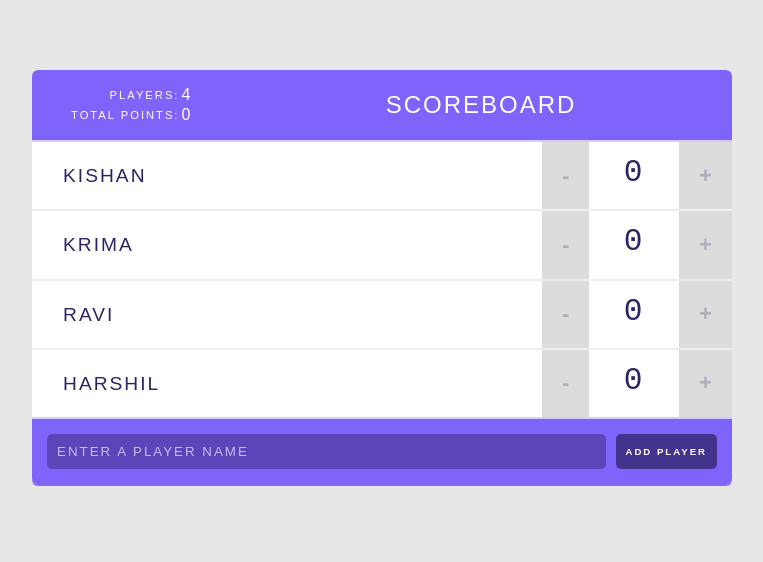
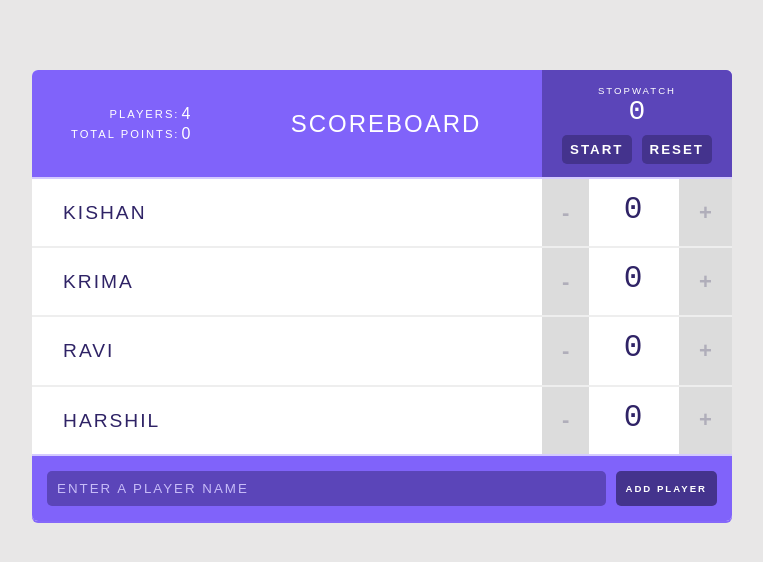
Before and after one commit to kkpatel911/React-App, a React (Create React App) app: page / in a window 1280 px wide. Shown: the top 562 px of the page, without its empty margins (258-1021 px from the left). Built offline with nearby package versions, Linux system fonts and the light colour scheme.

Commit message:
added stopwatch

```diff
--- a/package.json
+++ b/package.json
@@ -1,13 +1,17 @@
 {
   "name": "scoreboard",
+  "homepage": "https://kkpatel911.github.io/React-App",
   "version": "0.1.0",
   "private": true,
   "dependencies": {
+    "gh-pages": "^2.0.1",
     "react": "^16.4.2",
     "react-dom": "^16.4.2",
     "react-scripts": "1.1.5"
   },
   "scripts": {
+    "predeploy": "npm run build",
+    "deploy": "gh-pages -d build",
     "start": "react-scripts start",
     "build": "react-scripts build",
     "test": "react-scripts test --env=jsdom",
--- a/src/components/Header.js
+++ b/src/components/Header.js
@@ -1,11 +1,13 @@
 import React from "react";
 import Stats from "./Stats";
+import Stopwatch from "./Stopwatch";
 
 const Header = props => {
   return (
     <header>
       <Stats players={props.players} />
       <h1>{props.title}</h1>
+      <Stopwatch />
     </header>
   );
 };
--- a/src/components/Player.js
+++ b/src/components/Player.js
@@ -1,7 +1,10 @@
 import React from "react";
+
 import Counter from "./Counter";
 
 const Player = props => {
+  console.log(props.name);
+
   return (
     <div className="player">
       <span className="player-name">
--- /dev/null
+++ b/src/components/Stopwatch.js
@@ -0,0 +1,57 @@
+import React from "react";
+
+class Stopwatch extends React.Component {
+  state = {
+    isRunnig: false,
+    elapsedTime: 0,
+    prevTime: 0
+  };
+
+  handleStopwatch = () => {
+    this.setState(prevState => ({
+      isRunnig: !prevState.isRunnig
+    }));
+    if (!this.state.isRunnig) {
+      this.setState({ prevTime: Date.now() });
+    }
+  };
+
+  componentDidMount() {
+    this.intervalId = setInterval(() => this.tick(), 100);
+  }
+
+  componentWillUnmount() {
+    clearInterval(this.intervalId);
+  }
+
+  tick = () => {
+    // console.log("Yo");
+    if (this.state.isRunnig) {
+      const now = Date.now();
+      this.setState(prevState => ({
+        prevTime: now,
+        elapsedTime: prevState.elapsedTime + (now - this.state.prevTime)
+      }));
+    }
+  };
+
+  handleReset = () => {
+    this.setState({ elapsedTime: 0 });
+  };
+
+  render() {
+    const seconds = Math.floor(this.state.elapsedTime / 1000);
+    return (
+      <div className="stopwatch">
+        <h2>Stopwatch</h2>
+        <span className="stopwatch-time">{seconds}</span>
+        <button onClick={this.handleStopwatch}>
+          {this.state.isRunnig ? "Stop" : "Start"}
+        </button>
+        <button onClick={this.handleReset}>Reset</button>
+      </div>
+    );
+  }
+}
+
+export default Stopwatch;
```
Also changed, not shown: 11 other files (tests, documents, lock files or other folders).
